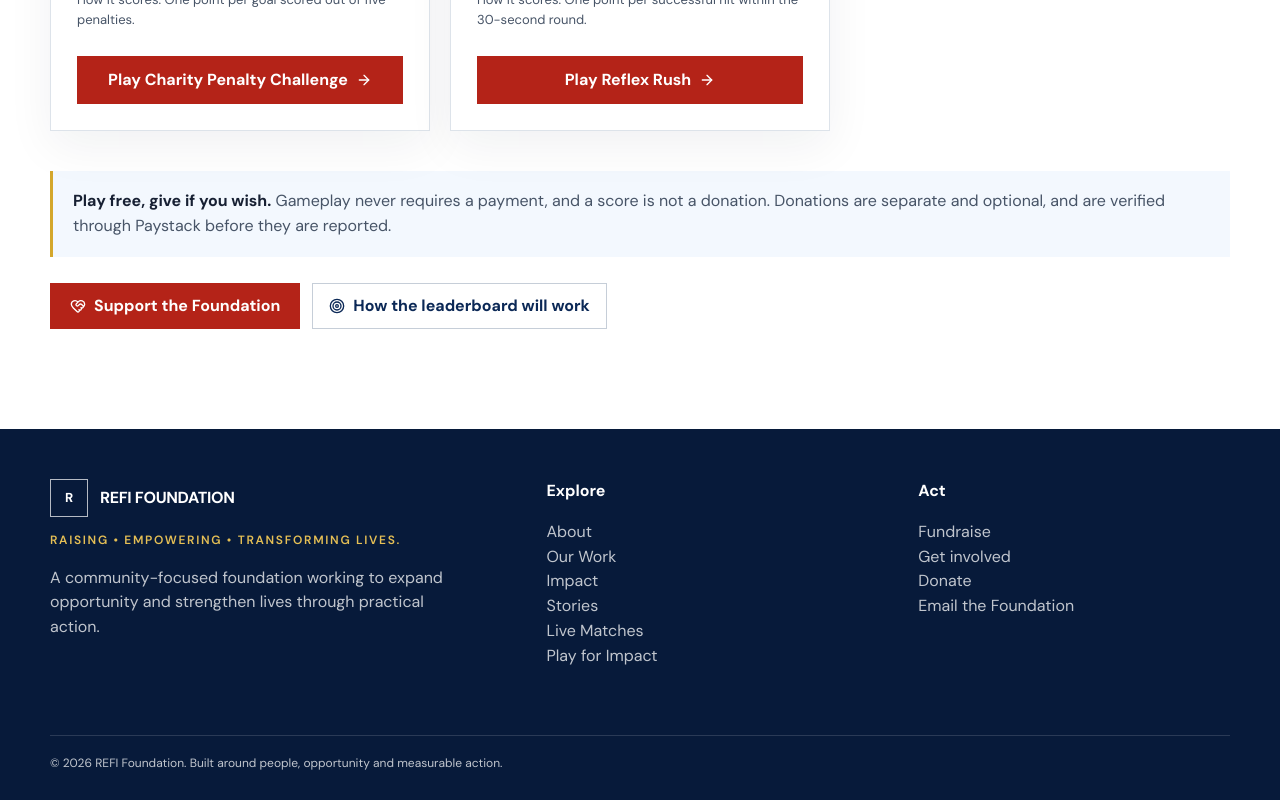
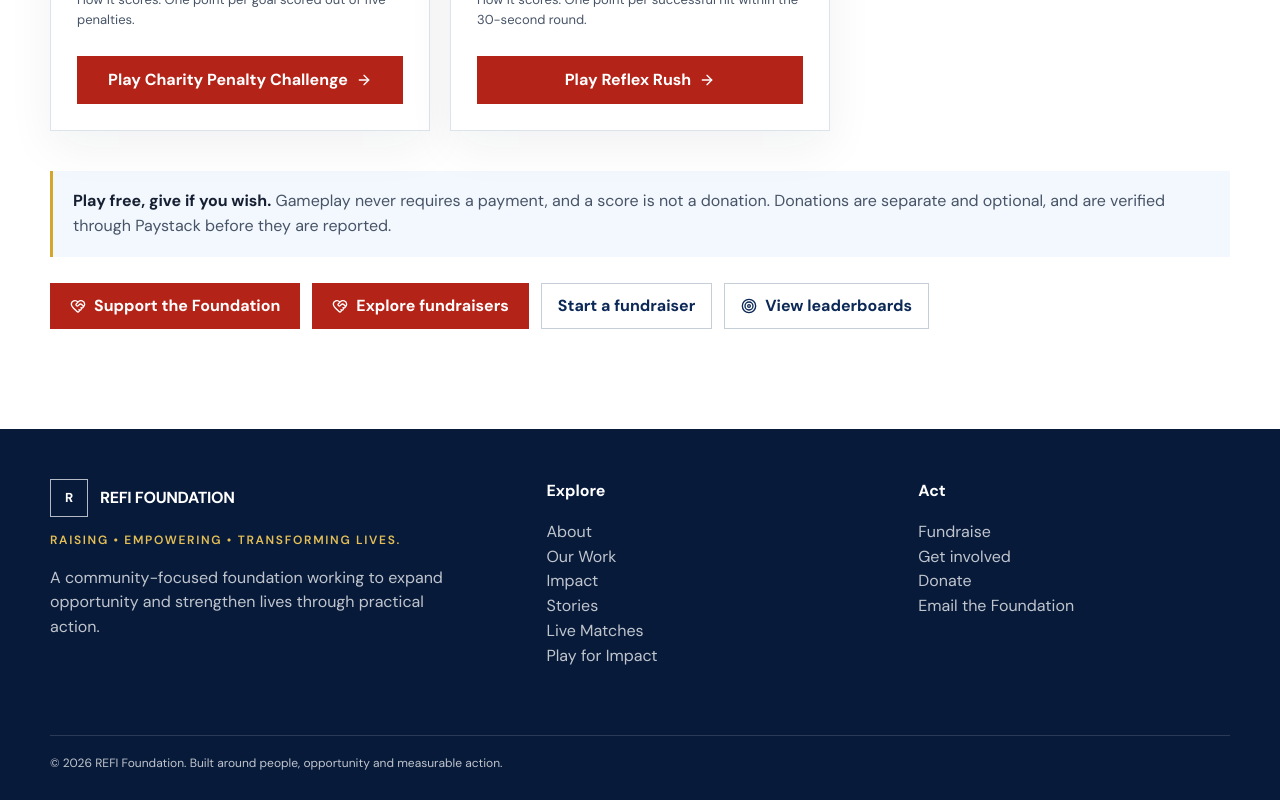
Before and after one commit to riverwayse-sudo/refifoundation, a Next.js app: page /play in a window 1280 px wide. Shown: the part 1298-2098 px from the top of the page. Built offline with nearby package versions, Linux system fonts and the light colour scheme.

Commit message:
feat(games): surface fundraiser discovery from game hub

```diff
--- a/src/app/play/page.tsx
+++ b/src/app/play/page.tsx
@@ -104,12 +104,22 @@ export default function PlayHubPage() {
             <Link className={styles.primary} href="/donate">
               <HeartHandshake size={16} aria-hidden="true" /> Support the Foundation
             </Link>
+            <Link className={styles.primary} href="/fundraise">
+              <HeartHandshake size={16} aria-hidden="true" /> Explore fundraisers
+            </Link>
+            <Link
+              className={styles.ghost}
+              style={{ background: "#fff", color: "var(--refi-blue-900)", borderColor: "var(--refi-border-strong)" }}
+              href="/fundraise/start"
+            >
+              Start a fundraiser
+            </Link>
             <Link
               className={styles.ghost}
               style={{ background: "#fff", color: "var(--refi-blue-900)", borderColor: "var(--refi-border-strong)" }}
               href="/leaderboard"
             >
-              <Target size={16} aria-hidden="true" /> How the leaderboard will work
+              <Target size={16} aria-hidden="true" /> View leaderboards
             </Link>
           </div>
         </div>
```
